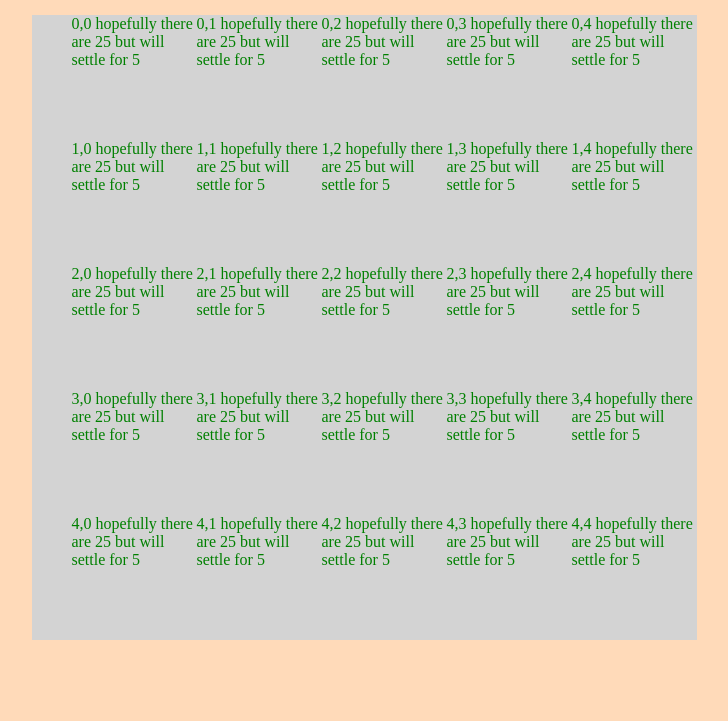
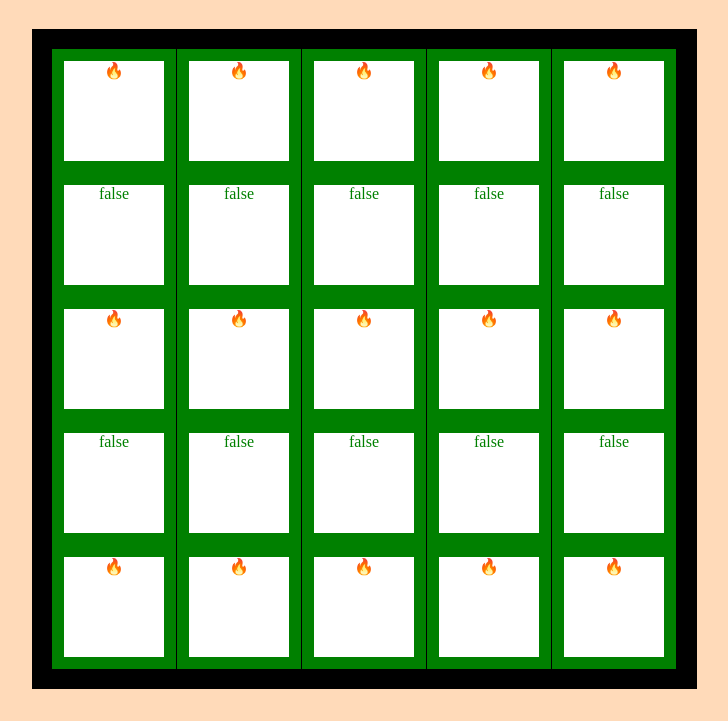
Before and after one commit to whilekofman/extinguish, a website built with webpack: page index.html in a window 1280 px wide. Shown: the part 157-878 px from the top of the page, without its empty margins (276-1004 px from the left). Before the commit the page ends 829 px from the top, so only its background shows below. Built offline with nearby package versions, Linux system fonts and the light colour scheme.

Commit message:
some more work done to views, and tying the board to the board shown on the webpage

```diff
--- a/index.html
+++ b/index.html
@@ -15,7 +15,7 @@
 </head>
 
 <body>
-    <h2 class="game-name">Extinguish</h2>
+    <header class="game-name">Extinguish</header>
 
     <figure class="gameboard" id="gameboard"></figure>
 
--- a/src/extinguish-view.js
+++ b/src/extinguish-view.js
@@ -1,30 +1,76 @@
 // export class View
+const Board = require("../src/scripts/board.js")
 
 class View {
-    constructor(htmlEl){
-        // this.board = board
+    constructor(htmlEl, board){
+        this.board = new board()
         this.htmlEl = htmlEl
 
         this.setUpBoard(htmlEl)
 
 
     }
+
+
     setUpBoard(htmlEl) {
         const ul = document.createElement('ul')
-        for (let i = 0; i < 5; i++) {
-            for (let j = 0; j < 5; j++) {
-                let pos = [i, j]
+        this.board.grid.forEach ((row, rIdx) => {
+            row.forEach((tile, cIdx) => {
+                let state = tile
+                let pos = [rIdx, cIdx]
                 let li = document.createElement('li');
                 li.dataset.id = `${JSON.stringify(pos)}`
-                li.className = 'boardpositions'
-                li.innerText = `${pos} hopefully there are 25 but will settle for 5`
+                // li.className = `${state}`
+                li.classList.add(`${state}`, 'boardpositions')
+                if (li.classList.contains('false')){
+                    li.innerText = `${state}`
+                } else {
+                    li.innerText = `${Board.marks[1]}`
+                }
                 ul.append(li)
-            }
-        }
+            })
+        })
         ul.dataset.id = "game-grid"
         htmlEl.append(ul)
 
     }
+
+
+    userClick(e){
+        let tile = e.target
+        if (tile.status === false){
+            tile.status = true
+        } else {
+            tile.status = false
+        }
+    }
+
+    // toggleTile()
 }
 
+
+
 module.exports = View;
+
+// console.log(row)
+// let pos = col
+
+// // let pos = [row, col]
+// // debugger
+// let li = document.createElement('li');
+// li.dataset.id = `${JSON.stringify([row, col])}`
+// li.dataset.id = `${JSON.stringify((pos[0],pos[1]))}`
+
+// li.className = 'boardpositions'
+// li.innerText = `${pos}`
+// ul.append(li)
+        // for (let i = 0; i < 5; i++) {
+        //     for (let j = 0; j < 5; j++) {
+        //         let pos = [i, j]
+        //         let li = document.createElement('li');
+        //         li.dataset.id = `${JSON.stringify(pos)}`
+        //         li.className = 'boardpositions'
+        //         li.innerText = `${pos}` //hopefully there are 25 but will settle for 5`
+        //         ul.append(li)
+        //     }
+        // }
--- a/src/index.js
+++ b/src/index.js
@@ -3,7 +3,6 @@ const Board = require("../src/scripts/board.js")
 window.View = View;
 document.addEventListener('DOMContentLoaded', () => {
     const main = document.getElementById('gameboard')
-    new View(main);
 
-    // console.log("HELP")
+    new View(main, Board);
 })
--- a/src/scripts/board.js
+++ b/src/scripts/board.js
@@ -1,23 +1,47 @@
 class Board {
     constructor() {
         this.grid = Board.makeGrid();
+        console.log(this.winRound())
+
     }
 
 
     static makeGrid() {
         const grid = [];
-
         for (let i = 0; i < 5; i++) {
-            // grid.push([]);
+            let posValue = false
             let row = []
             for (let j = 0; j < 5; j++) {
-                row.push(false);
+                if (i % 2 === 0) posValue = true
+                row.push(posValue);
+            }
+            grid.push(row);
+        }
+        return grid;
+    }
+
+    winRound(){
+        for(let i = 0; i < this.grid.length; i++){
+            let row = this.grid[i]
+            console.log(row)
+            for (let col = 0; col < row.length; col++){
+                // console.log(row[col])
+                if (row[col] === true) return false
             }
         }
+        return true
+    }
+    //     forEach((row => {
+    //         console.log(row)
+    //         row.forEach((col) => col === true)
+    //             // console.log(col)
+    //  //return false
 
-        return grid;
-    }
+
+    //     }))
 }
+
+Board.marks = ['', '🔥']
 
 module.exports = Board;
 
--- a/src/styles/page_styles.scss
+++ b/src/styles/page_styles.scss
@@ -7,7 +7,7 @@ body {
 .game-name{
     display: flex;
     color: #000000fa;
-    font-size: 50px;
+    font-size: 100px;
     justify-content: center;
     font-family: 'Permanenet Marker', 'Permanent Marker';
 
@@ -15,25 +15,31 @@ body {
 
 ul {
     display: flex;
-    background-color: lightgrey;
+    background-color: black;
+    flex-wrap: wrap;
     color: green;
-    //colors will be changing just to see visible changes
-    // padding: 20px;
+    padding: 20px;
     list-style-type: none;
     width: 625px;
     display: grid;
     grid-template-columns: repeat(5, 125px);
-    grid-template-rows: 125px 125px 125px 125px 125px;
+    // grid-template-columns: repeat(5, auto-fit, minmax(100px, 1fr));
+    // grid-template-rows: repeat(5, auto-fit, minmax(100px, 1fr));
+
 }
-
+        // 125px 125px 125px 125px 125px);
+        //
 // ul >
 .gameboard{
     display: flex;
     justify-content: center;
 }
 
-ul.boardposition {
+li {
     width: 100px;
     height: 100px;
+    border: 12px solid green;
+    background-color: white;
+    text-align: center;
     margin: auto;
 }
```
Also changed, not shown: package.json (+6 -4 lines), src/scripts/game.js (+10 -0 lines), dist/main.css, dist/main.js, 1 other file.
